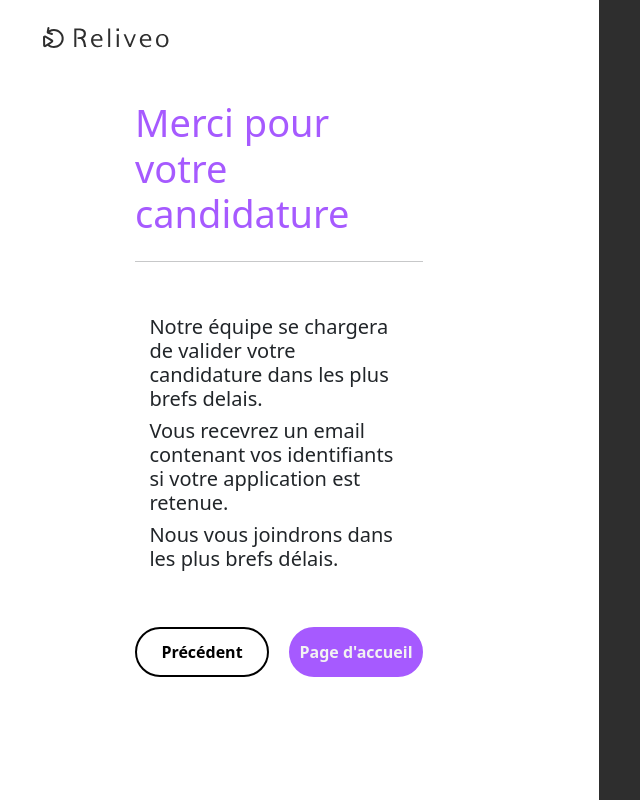
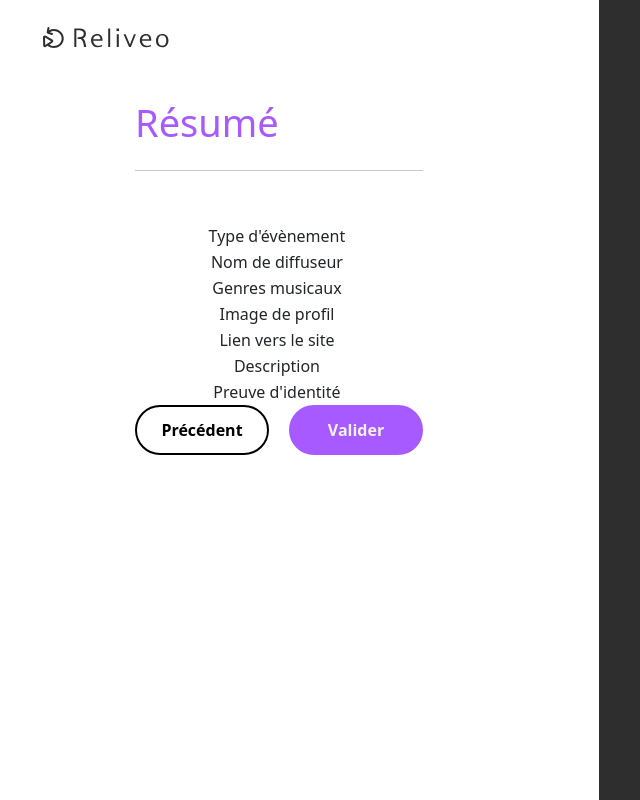
Before and after one commit to Eyvve/Reliveo_web, a React (Create React App) app in the folder reliveo_web_frontend/: page /streamingApplication/step5 in a window 1280 px wide. Shown: the whole page, without its empty margins (41-681 px from the left). Built offline with nearby package versions, Linux system fonts and the light colour scheme.

Commit message:
Starting fixing form

```diff
--- a/reliveo_web_frontend/src/App.js
+++ b/reliveo_web_frontend/src/App.js
@@ -10,6 +10,7 @@ import ApplicationStep2 from './Components/ShowCaseComponents/ApplicationStep2'
 import ApplicationStep3 from './Components/ShowCaseComponents/ApplicationStep3'
 import ApplicationStep4 from './Components/ShowCaseComponents/ApplicationStep4'
 import ApplicationStep5 from './Components/ShowCaseComponents/ApplicationStep5'
+import ApplicationStep6 from './Components/ShowCaseComponents/ApplicationStep6'
 import ShowIfAdmin from './Components/AdminComponents/ShowIfAdmin';
 import ShowIfStreamer from './Components/StreamerComponents/ShowIfStreamer';
 import StreamerTopBar from './Components/StreamerComponents/StreamerTopBar'
@@ -46,13 +47,37 @@ function App() {
       <BrowserRouter>
         {/* <ShowIfDisconnected> */}
           <Routes>
-              <Route path="/" element={<ShowCase setLocalApplicationForm={setLocalApplicationForm} />} />
+              <Route path="/" element={<ShowCase
+                setLocalApplicationForm={setLocalApplicationForm} />} />
               <Route path="/streamingApplication" element={<StreamingApplication />}>
-                <Route path="/streamingApplication/step1" element={<ApplicationStep1 setLocalApplicationForm={setLocalApplicationForm} importedData={localApplicationForm.eventType} />} />
-                <Route path="/streamingApplication/step2" element={<ApplicationStep2 setLocalApplicationForm={setLocalApplicationForm} importedNameData={localApplicationForm.streamerName} importedGenreData={localApplicationForm.genreList} localApplicationForm={localApplicationForm} />} />
-                <Route path="/streamingApplication/step3" element={<ApplicationStep3 setLocalApplicationForm={setLocalApplicationForm} importedData={localApplicationForm} importedPPData={localApplicationForm.profilePicture}  />} />
-                <Route path="/streamingApplication/step4" element={<ApplicationStep4 setLocalApplicationForm={setLocalApplicationForm} importedData={localApplicationForm} importedProofData={localApplicationForm.identityProof}  />} />
-                <Route path="/streamingApplication/step5" element={<ApplicationStep5 setLocalApplicationForm={setLocalApplicationForm} importedData={localApplicationForm}  />} />
+                <Route path="/streamingApplication/step1" element={<ApplicationStep1
+                  setLocalApplicationForm={setLocalApplicationForm}
+                  importedData={localApplicationForm.eventType} />} />
+                <Route path="/streamingApplication/step2" element={<ApplicationStep2
+                  setLocalApplicationForm={setLocalApplicationForm}
+                  importedNameData={localApplicationForm.streamerName}
+                  importedGenreData={localApplicationForm.genreList}
+                  localApplicationForm={localApplicationForm} />} />
+                <Route path="/streamingApplication/step3" element={<ApplicationStep3
+                  setLocalApplicationForm={setLocalApplicationForm}
+                  importedData={localApplicationForm}
+                  importedPPData={localApplicationForm.profilePicture}  />} />
+                <Route path="/streamingApplication/step4" element={<ApplicationStep4
+                  setLocalApplicationForm={setLocalApplicationForm}
+                  importedData={localApplicationForm}
+                  importedProofData={localApplicationForm.identityProof}
+                  importedLinkData={localApplicationForm.officialWebsite}
+                  importedDescriptionData={localApplicationForm.description} />} />
+                <Route path="/streamingApplication/step5" element={<ApplicationStep5
+                  eventType={localApplicationForm.eventType.label}
+                  streamerName={localApplicationForm.streamerName}
+                  genreList={localApplicationForm.genreList}
+                  profilePicture={localApplicationForm.profilePicture.path}
+                  officialWebsite={localApplicationForm.officialWebsite}
+                  description={localApplicationForm.description}
+                  identityProof={localApplicationForm.identityProof.path} />} />
+                <Route path="/streamingApplication/step6" element={<ApplicationStep6
+                  importedData={localApplicationForm}  />} />
               </Route>
               <Route path="/login" element={<LogIn />} />
           </Routes>
--- a/reliveo_web_frontend/src/Components/ShowCaseComponents/ApplicationStep4.jsx
+++ b/reliveo_web_frontend/src/Components/ShowCaseComponents/ApplicationStep4.jsx
@@ -2,11 +2,9 @@ import React, {useEffect, useState} from 'react'
 import {useDropzone} from 'react-dropzone';
 import { useNavigate } from 'react-router-dom';
 
-function ApplicationStep4({setLocalApplicationForm, importedProofData}) {
+function ApplicationStep4({setLocalApplicationForm, importedProofData, importedDescriptionData, importedLinkData}) {
 
   const navigate = useNavigate()
-
-  const [file, setFile] = useState();
 
   const handleWebsiteLinkChange = (e => {
     setLocalApplicationForm(prev => ({
@@ -31,18 +29,13 @@ function ApplicationStep4({setLocalApplicationForm, importedProofData}) {
     accept: {
       'application/pdf': []
     },
-    onDrop: acceptedFiles => {
-      setFile(acceptedFiles.map(file => Object.assign(file, {
-        preview: URL.createObjectURL(file)
-      })))
-    },
+    // onDrop: acceptedFiles => {
+    //   setFile(acceptedFiles.map(file => Object.assign(file, {
+    //     preview: URL.createObjectURL(file)
+    //   })))
+    // },
     maxFiles: 3
   });
-
-
-  useEffect(() => {
-    setFile(importedProofData);
-  }, []);
 
   const acceptedFileItems = acceptedFiles.map(file => (
     <li key={file.path} className="fileList success">
@@ -83,12 +76,12 @@ function ApplicationStep4({setLocalApplicationForm, importedProofData}) {
 
       <h3 className='Application__left_step_subtitle'>Site officiel</h3>
       <hr className='Application__left_step_hr'></hr>
-      <input className='Application__left_step_inputText' type="text" name="officialWebsite" onChange={handleWebsiteLinkChange} />
+      <input value={importedLinkData} className='Application__left_step_inputText' type="text" name="officialWebsite" onChange={handleWebsiteLinkChange} />
       <br></br>
 
       <h3 className='Application__left_step_subtitle'>Fournissez une description</h3>
       <hr className='Application__left_step_hr'></hr>
-      <textarea name="streamerName" onChange={handleDescriptionChange} className='Application__left_step_textfield'/>
+      <textarea value={importedDescriptionData} name="streamerName" onChange={handleDescriptionChange} className='Application__left_step_textfield'/>
       <br></br>
 
       <h3 className='Application__left_step_subtitle'>Justificatif</h3>
--- a/reliveo_web_frontend/src/Components/ShowCaseComponents/ApplicationStep5.jsx
+++ b/reliveo_web_frontend/src/Components/ShowCaseComponents/ApplicationStep5.jsx
@@ -1,37 +1,74 @@
-import React from 'react'
+import React, {useEffect, useState} from 'react'
 import { useNavigate } from 'react-router-dom';
 
-function ApplicationStep5({setLocalApplicationForm, localApplicationForm}) {
+function ApplicationStep5({eventType, streamerName, genreList, profilePicture, officialWebsite, description, identityProof}) {
 
   const navigate = useNavigate()
+
+  const [tempGenreList, setTempGenreList] = useState();
 
   const handlePrevious = (e => {
     return navigate('/streamingApplication/step4')
   })
 
-  const handleSubmit = (e => {
-    return navigate('/')
+  const handleNext = (e => {
+    return navigate('/streamingApplication/step6')
   })
+
+  useEffect(() => {
+    console.log(tempGenreList)
+    setTempGenreList(genreList)
+  }, []);
 
   return (
     <section className='Application__left_step'>
-      <h1 className='Application__left_step_title'>Merci pour votre candidature</h1>
+      <h1 className='Application__left_step_title'>Résumé</h1>
       <hr className='Application__left_step_hr'></hr>
       <br />
-      <div className='Application__left_step_message'>
-        <h4>Notre équipe se chargera de valider votre candidature dans les plus brefs delais.</h4>
-        <h4>Vous recevrez un email contenant vos identifiants si votre application est retenue.</h4>
-        <h4>Nous vous joindrons dans les plus brefs délais. </h4>
-      </div>
-      <br /><br />
+
+      <table>
+        <tbody>
+            <tr>
+                <td>Type d'évènement</td>
+                <td>{eventType}</td>
+            </tr>
+            <tr>
+                <td>Nom de diffuseur</td>
+                <td>{streamerName}</td>
+            </tr>
+            <tr>
+                <td>Genres musicaux</td>
+                <td>{tempGenreList?.map((genre, index) => {
+                   <p key={index}>{genre.value}</p>
+                })}</td>
+            </tr>
+            <tr>
+                <td>Image de profil</td>
+                <td>{profilePicture}</td>
+            </tr>
+            <tr>
+                <td>Lien vers le site</td>
+                <td>{officialWebsite}</td>
+            </tr>
+            <tr>
+                <td>Description</td>
+                <td>{description}</td>
+            </tr>
+            <tr>
+                <td>Preuve d'identité</td>
+                <td>{identityProof}</td>
+            </tr>
+        </tbody>
+      </table>
+
       <div className='Application__left_step_buttons'>
         <button className='Application__left_step_buttons_button previous'
         onClick={handlePrevious}>
           Précédent
         </button>
         <button className='Application__left_step_buttons_button next'
-        onClick={handleSubmit}>
-          Page d'accueil
+        onClick={handleNext}>
+          Valider
         </button>
       </div>
     </section>
--- /dev/null
+++ b/reliveo_web_frontend/src/Components/ShowCaseComponents/ApplicationStep6.jsx
@@ -0,0 +1,37 @@
+import React from 'react'
+import { useNavigate } from 'react-router-dom';
+
+function ApplicationStep6({ localApplicationForm}) {
+
+  const navigate = useNavigate()
+
+  const handlePrevious = (e => {
+    return navigate('/streamingApplication/step4')
+  })
+
+  const handleSubmit = (e => {
+    return navigate('/')
+  })
+
+  return (
+    <section className='Application__left_step'>
+      <h1 className='Application__left_step_title'>Merci pour votre candidature</h1>
+      <hr className='Application__left_step_hr'></hr>
+      <br />
+      <div className='Application__left_step_message'>
+        <h4>Notre équipe se chargera de valider votre candidature dans les plus brefs delais.</h4>
+        <h4>Vous recevrez un email contenant vos identifiants si votre application est retenue.</h4>
+        <h4>Nous vous joindrons dans les plus brefs délais. </h4>
+      </div>
+      <br /><br />
+      <div className='Application__left_step_buttons'>
+        <button className='Application__left_step_buttons_button next'
+        onClick={handleSubmit}>
+          Page d'accueil
+        </button>
+      </div>
+    </section>
+  );
+}
+
+export default ApplicationStep6
--- a/reliveo_web_frontend/src/Components/ShowCaseComponents/StreamingApplication.jsx
+++ b/reliveo_web_frontend/src/Components/ShowCaseComponents/StreamingApplication.jsx
@@ -3,7 +3,7 @@ import ApplicationStep1 from './ApplicationStep1'
 import ApplicationStep2 from './ApplicationStep2'
 import ApplicationStep3 from './ApplicationStep3'
 import ApplicationStep4 from './ApplicationStep4'
-import ApplicationStep5 from './ApplicationStep5'
+import ApplicationStep5 from './ApplicationStep6'
 import {Routes, Link, Route, Outlet} from 'react-router-dom'
 import {ReactComponent as ReliveoLogo} from '../../Assets/ShowCase/reliveo_application_logo.svg'
 
```
Lines whose indentation alone changed are shown as unchanged.
